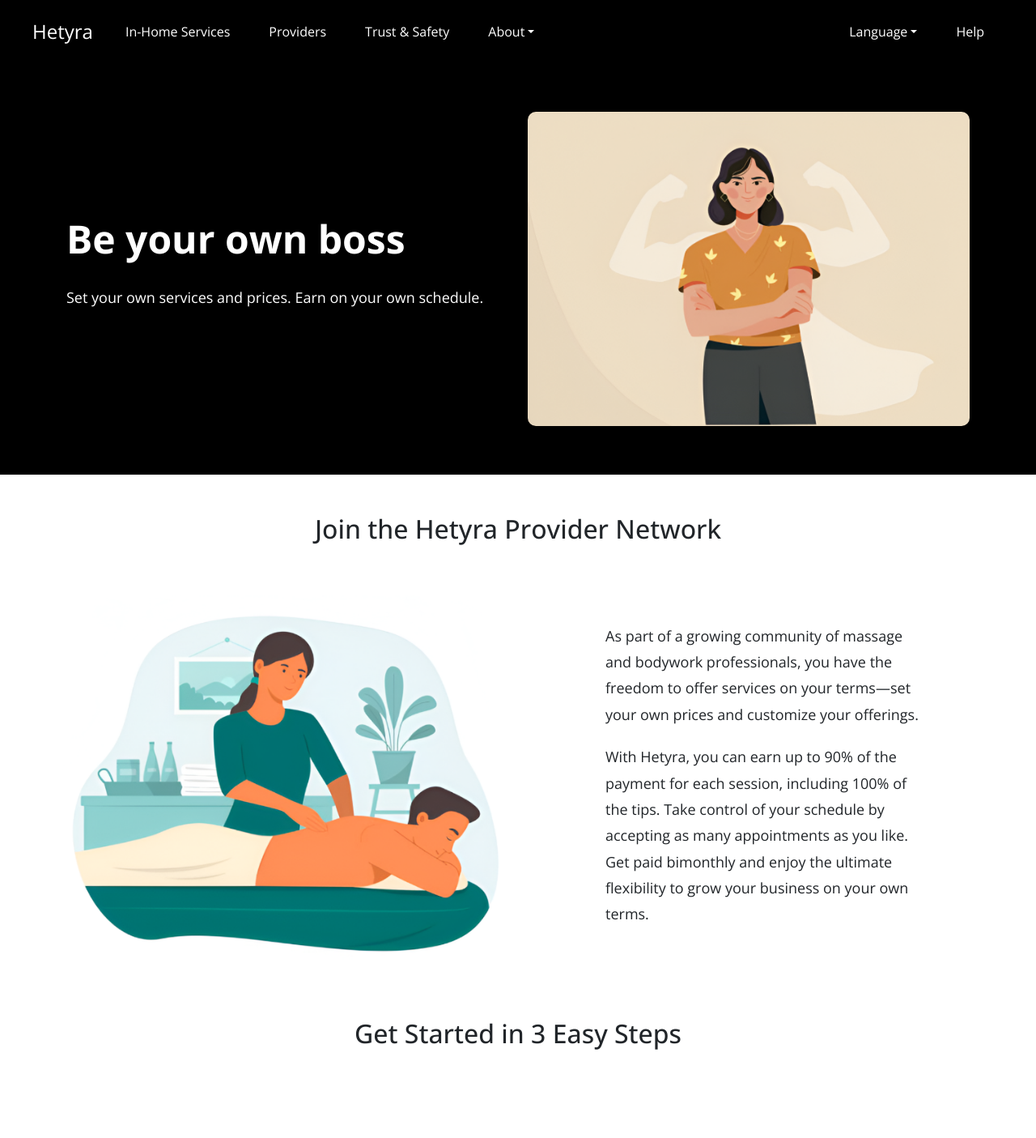
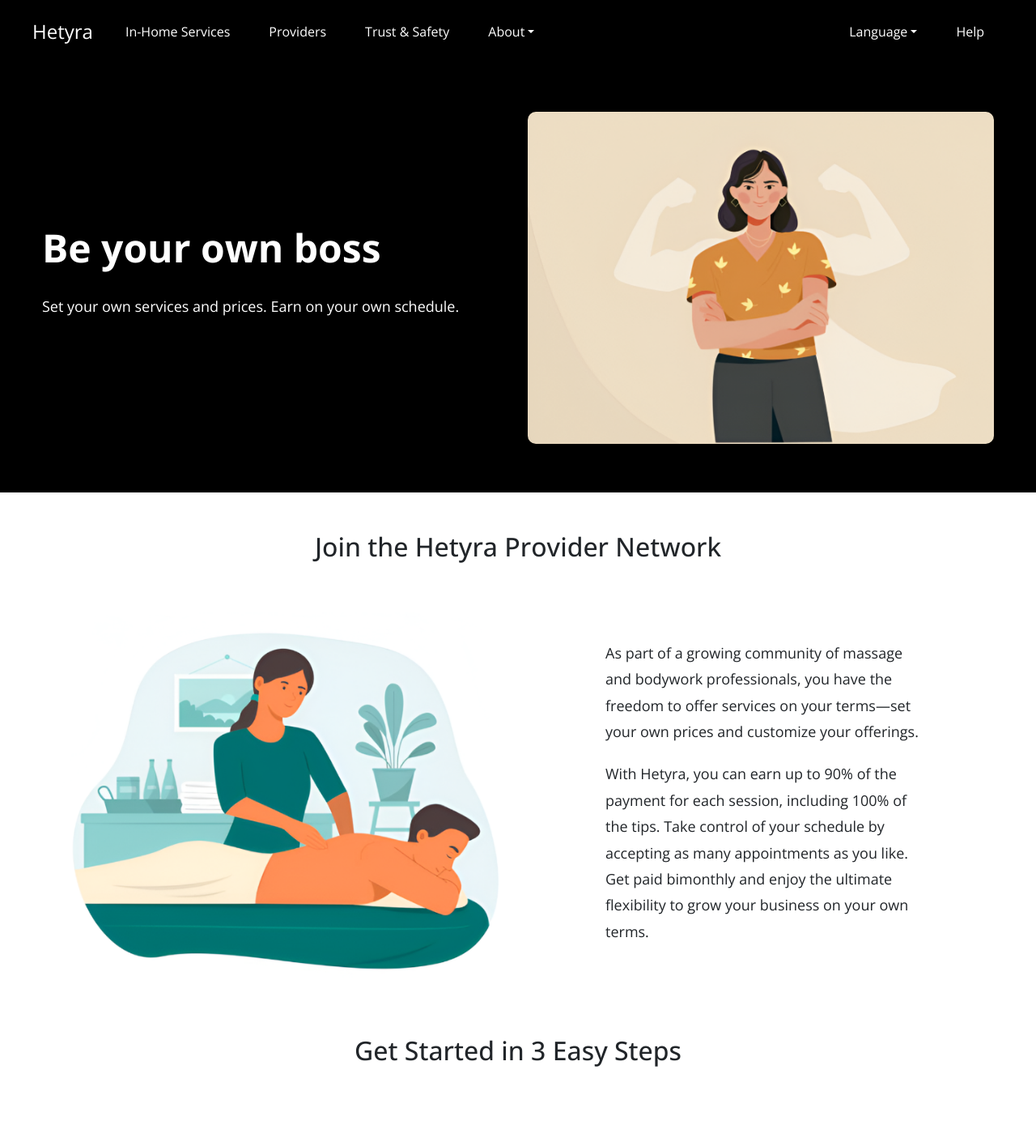
Before and after one commit to NoobFly6600/hetyra-web, a React (Vite) app: page /providers in a window 1280 px wide. Shown: the top 1405 px of the page at 81% size. Built offline with nearby package versions, Linux system fonts and the light colour scheme.

Commit message:
edit details

```diff
--- a/index.html
+++ b/index.html
@@ -14,7 +14,12 @@
       integrity="sha384-9ndCyUaIbzAi2FUVXJi0CjmCapSmO7SnpJef0486qhLnuZ2cdeRhO02iuK6FUUVM"
       crossorigin="anonymous"
     />
-    <link rel="icon" type="image/png" href="public/Logo.png" />
+    <style>
+        link[rel="icon"] {
+            border-radius: 32px;
+        }
+    </style>
+    <link rel="icon" type="image/png" href="public/Logo.png" style="border-radius: 8px;" />
     <title>Hetyra | In-Home Massage On Demand</title>
     <link rel="preconnect" href="https://fonts.googleapis.com">
     <link rel="preconnect" href="https://fonts.gstatic.com" crossorigin>
--- a/src/components/Footer.jsx
+++ b/src/components/Footer.jsx
@@ -18,8 +18,9 @@ export default function Footer() {
                             In-Home Services
                         </Nav.Link>
                     </Nav>
+                    <br/>
                 </Col>
-                <Col md={2} style={{ padding: '0 15px' }}>
+                <Col md={2} style={{ padding: '0 0px' }}>
                     <h5 className="mb-2">Providers</h5>
                     <Nav className="flex-column" style={{ margin: 0, padding: 0 }}>
                         <Nav.Link
@@ -31,8 +32,9 @@ export default function Footer() {
                             Become a Provider
                         </Nav.Link>
                     </Nav>
+                    <br/>
                 </Col>
-                <Col md={2} style={{ padding: '0 15px' }}>
+                <Col md={2} style={{ padding: '0 0px' }}>
                     <h5 className="mb-2">Support</h5>
                     <Nav className="flex-column" style={{ margin: 0, padding: 0 }}>
                         <Nav.Link
@@ -52,8 +54,9 @@ export default function Footer() {
                             Help
                         </Nav.Link>
                     </Nav>
+                    <br/>
                 </Col>
-                <Col md={2} style={{ padding: '0 30px' }}>
+                <Col md={2} style={{ padding: '0 0px' }}>
                     <h5 className="mb-2">About</h5>
                     <Nav className="flex-column" style={{ margin: 0, padding: 0 }}>
                         <Nav.Link
@@ -73,6 +76,7 @@ export default function Footer() {
                             How Hetyra Works
                         </Nav.Link>
                     </Nav>
+                    <br/>
                 </Col>
             </Row>
             <hr style={{ backgroundColor: '#333', margin: '10px 0' }} />
--- a/src/components/nav/pages/InHomeServicesPage.jsx
+++ b/src/components/nav/pages/InHomeServicesPage.jsx
@@ -47,7 +47,7 @@ export default function InHomeServicesPage() {
             </Container>
 
             {/* Body Section */}
-            <Container className="py-5">
+            <Container fluid className="py-5">
                 {/* Steps Section */}
                 <Row className="mb-5">
                     <Col>
@@ -85,11 +85,11 @@ export default function InHomeServicesPage() {
                                         src={AppPhoto}
                                         alt="Massage Benefits"
                                         style={{
-                                            borderRadius: '0 10px 10px 0',
-                                            width: '800px',
+                                            borderRadius: '10px',
+                                            width: '100%',
                                             objectFit: 'cover',
-                                            maxWidth: '100%',
-                                            height: 'auto'
+                                            maxWidth: '600px',
+                                            height: 'auto',
                                         }}
                                     />
                                 </Col>
--- a/src/components/nav/pages/PrivacyPage.jsx
+++ b/src/components/nav/pages/PrivacyPage.jsx
@@ -19,10 +19,15 @@ export default function PrivacyPage() {
           <ol className="mb-5">
             <li><a href="#personal-info" className="text-decoration-none">Personal Information We Collect</a></li>
             <li><a href="#how-we-use" className="text-decoration-none">How We Use Your Personal Information</a></li>
+            <li><a href="#how-we-share" className="text-decoration-none">How We Share Your Personal Information</a></li>
             <li><a href="#your-choices" className="text-decoration-none">Your Choices</a></li>
+            <li><a href="#other-sites" className="text-decoration-none">Other Sites and Services</a></li>
+            <li><a href="#security" className="text-decoration-none">Security</a></li>
+            <li><a href="#international" className="text-decoration-none">International Data Transfer</a></li>
             <li><a href="#children" className="text-decoration-none">Children</a></li>
             <li><a href="#changes" className="text-decoration-none">Changes to This Privacy Policy</a></li>
             <li><a href="#contact" className="text-decoration-none">How to Contact Us</a></li>
+
           </ol>
         </section>
 
--- a/src/components/nav/pages/ProvidersPage.jsx
+++ b/src/components/nav/pages/ProvidersPage.jsx
@@ -17,7 +17,7 @@ export default function ProvidersPage() {
         <div style={{ backgroundColor: 'white' }}>
             {/* Banner Section */}
             <Container fluid style={{ backgroundColor: 'black', color: 'white', padding: '60px 0' }}>
-                <Container>
+                <Container style={{ maxWidth: '1200px', margin: '0 auto' }}>
                     <Row className="align-items-center">
                         <Col md={6}>
                             <h1 style={{
@@ -39,10 +39,11 @@ export default function ProvidersPage() {
                                 src={FifthPhoto}
                                 alt="Be Your Own Boss"
                                 style={{
-                                    maxWidth: '100%',
+                                    maxWidth: '600px',
                                     height: 'auto',
                                     objectFit: 'cover',
-                                    borderRadius: '10px'
+                                    borderRadius: '10px',
+                                    width: '100%'
                                 }}
                             />
                         </Col>
@@ -51,7 +52,7 @@ export default function ProvidersPage() {
             </Container>
 
             {/* Body Section */}
-            <Container className="py-5">
+            <Container fluid className="py-5">
                 {/* Join Network Section */}
                 <Row className="mb-5">
                     <Col>
--- a/src/components/nav/pages/TrustSafetyPage.jsx
+++ b/src/components/nav/pages/TrustSafetyPage.jsx
@@ -8,7 +8,7 @@ export default function TrustSafetyPage() {
         <div style={{ backgroundColor: 'white' }}>
             {/* Banner Section */}
             <Container fluid style={{ backgroundColor: 'black', color: 'white', padding: '60px 0' }}>
-                <Container>
+                <Container style={{ maxWidth: '1200px', margin: '0 auto' }}>
                     <Row className="align-items-center">
                         <Col md={6}>
                             <h1 style={{
```
Also changed, not shown: public/Logo.png.
